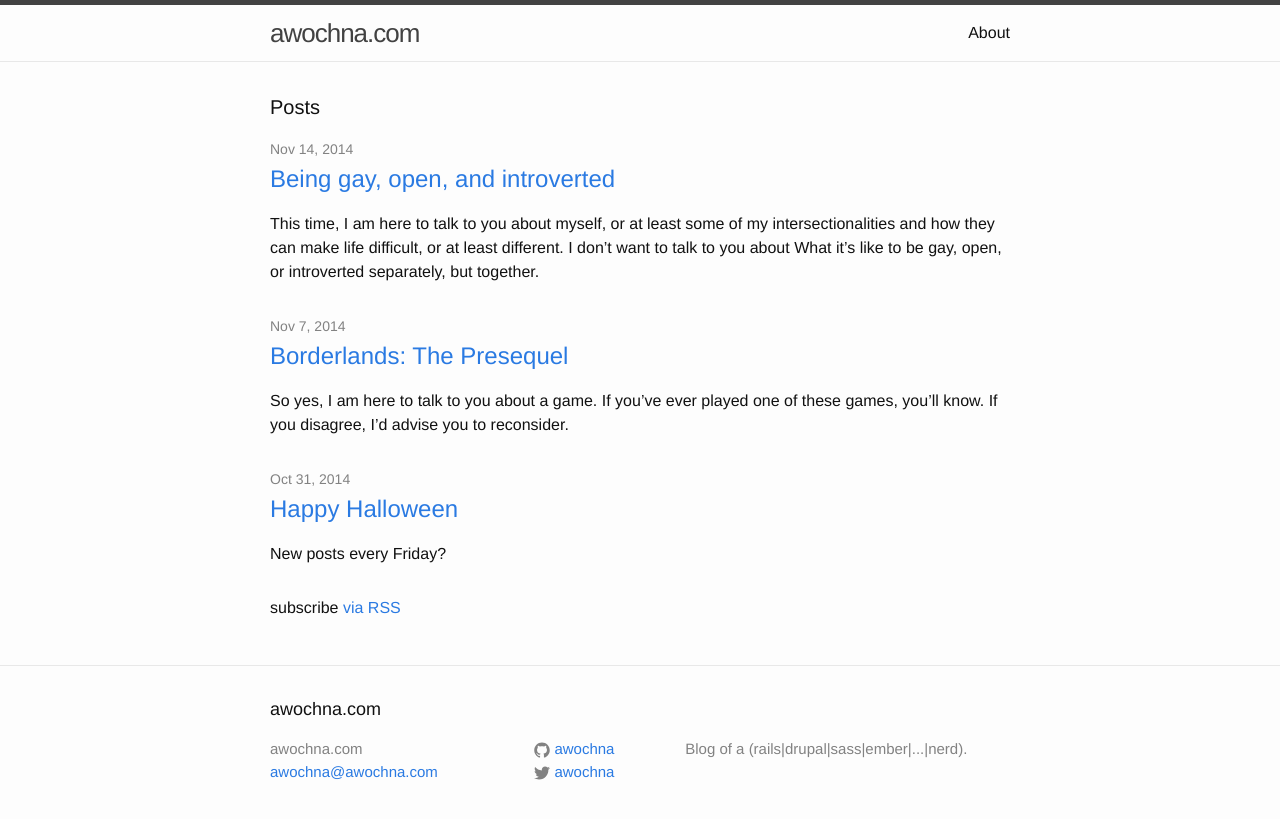
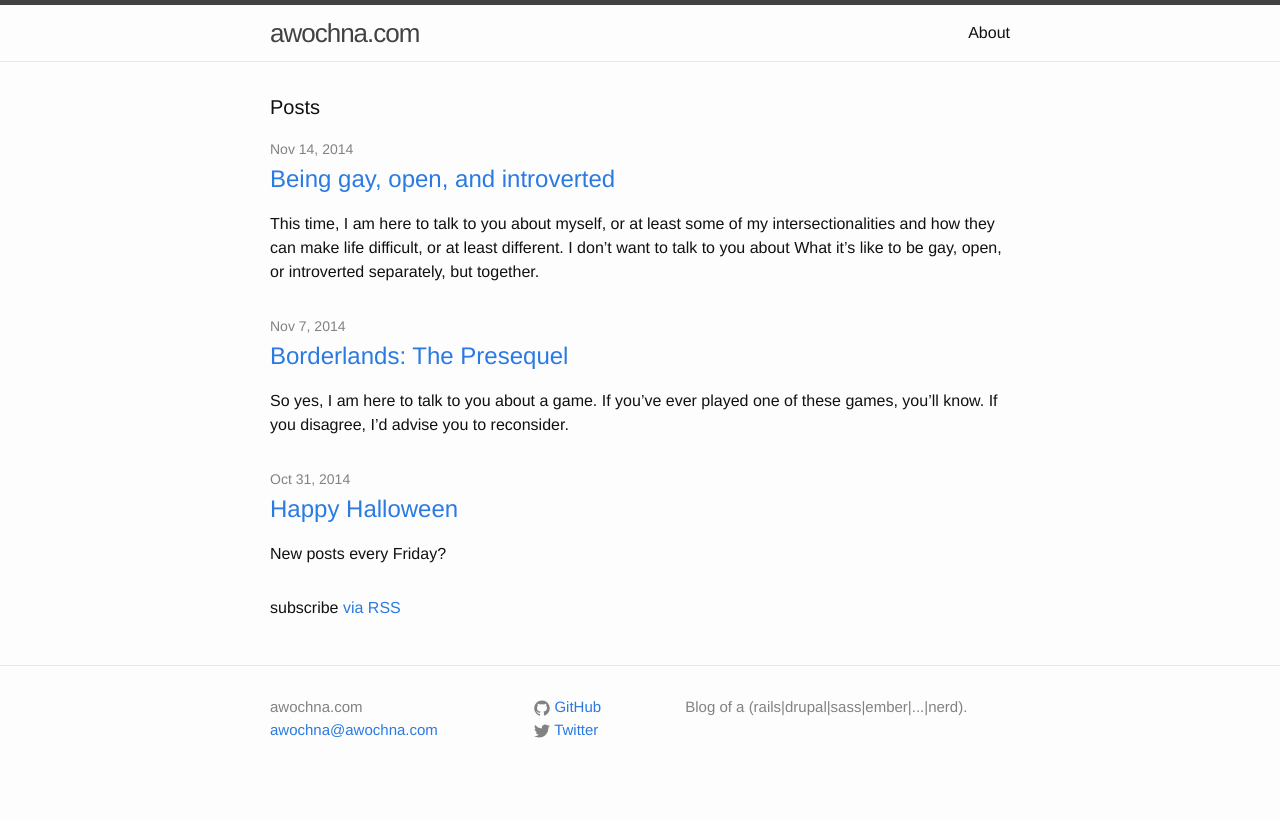
Before and after one commit to awochna/jekyll-blog, a Jekyll site: the page built from index.html, in a window 1280 px wide. Shown: the top 819 px of the page. Built offline with Jekyll 4.4.1, drawn with Linux system fonts in a browser that asks for light colours.

Commit message:
Reduce redundancy in footer

```diff
--- a/_includes/footer.html
+++ b/_includes/footer.html
@@ -1,8 +1,6 @@
 <footer class="site-footer">
 
   <div class="wrapper">
-
-    <h2 class="footer-heading">{{ site.title }}</h2>
 
     <div class="footer-col-wrapper">
       <div class="footer-col  footer-col-1">
@@ -23,7 +21,7 @@
                 </svg>
               </span>
 
-              <span class="username">{{ site.github_username }}</span>
+              <span class="username">GitHub</span>
             </a>
           </li>
           {% endif %}
@@ -38,7 +36,7 @@
                 </svg>
               </span>
 
-              <span class="username">{{ site.twitter_username }}</span>
+              <span class="username">Twitter</span>
             </a>
           </li>
           {% endif %}
```
